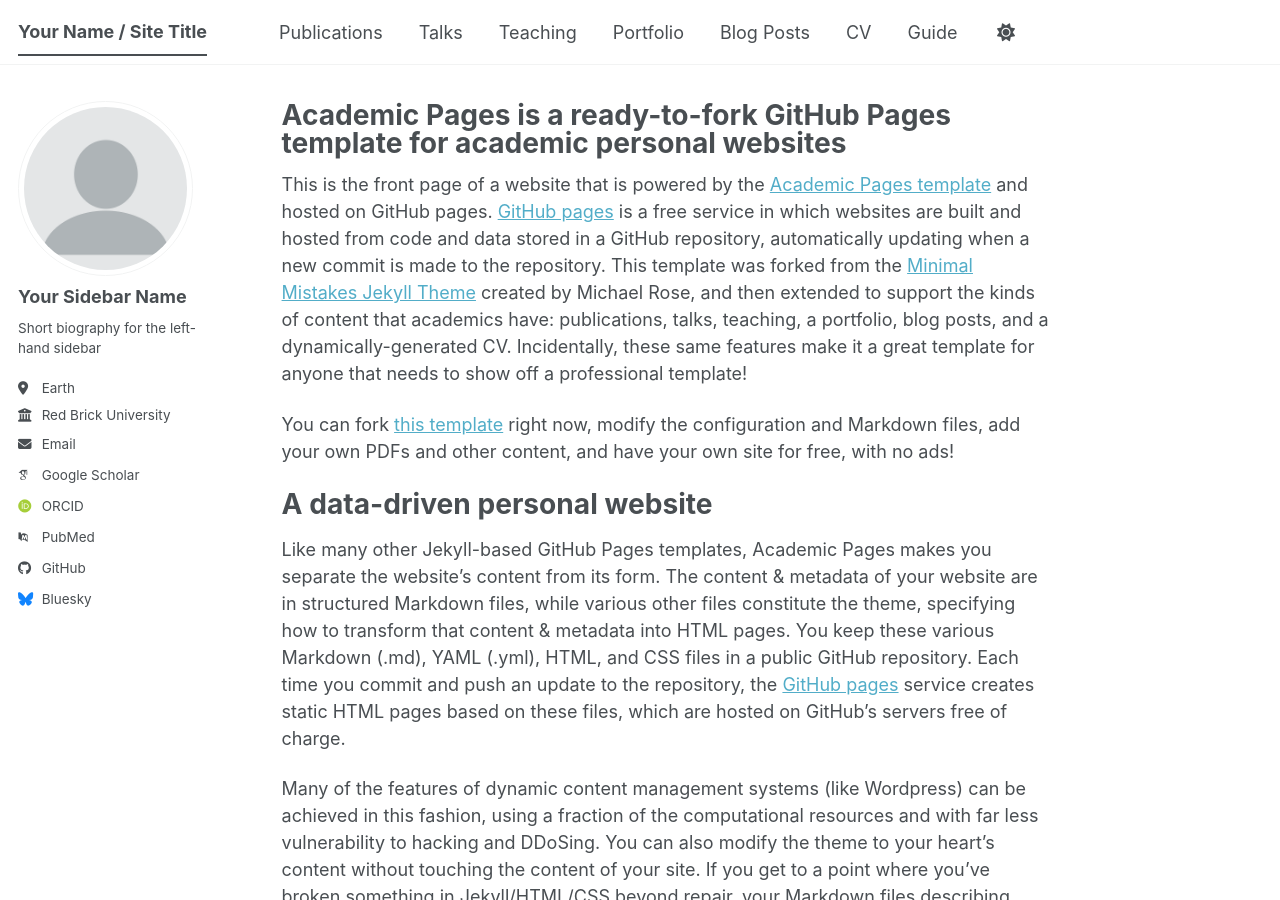
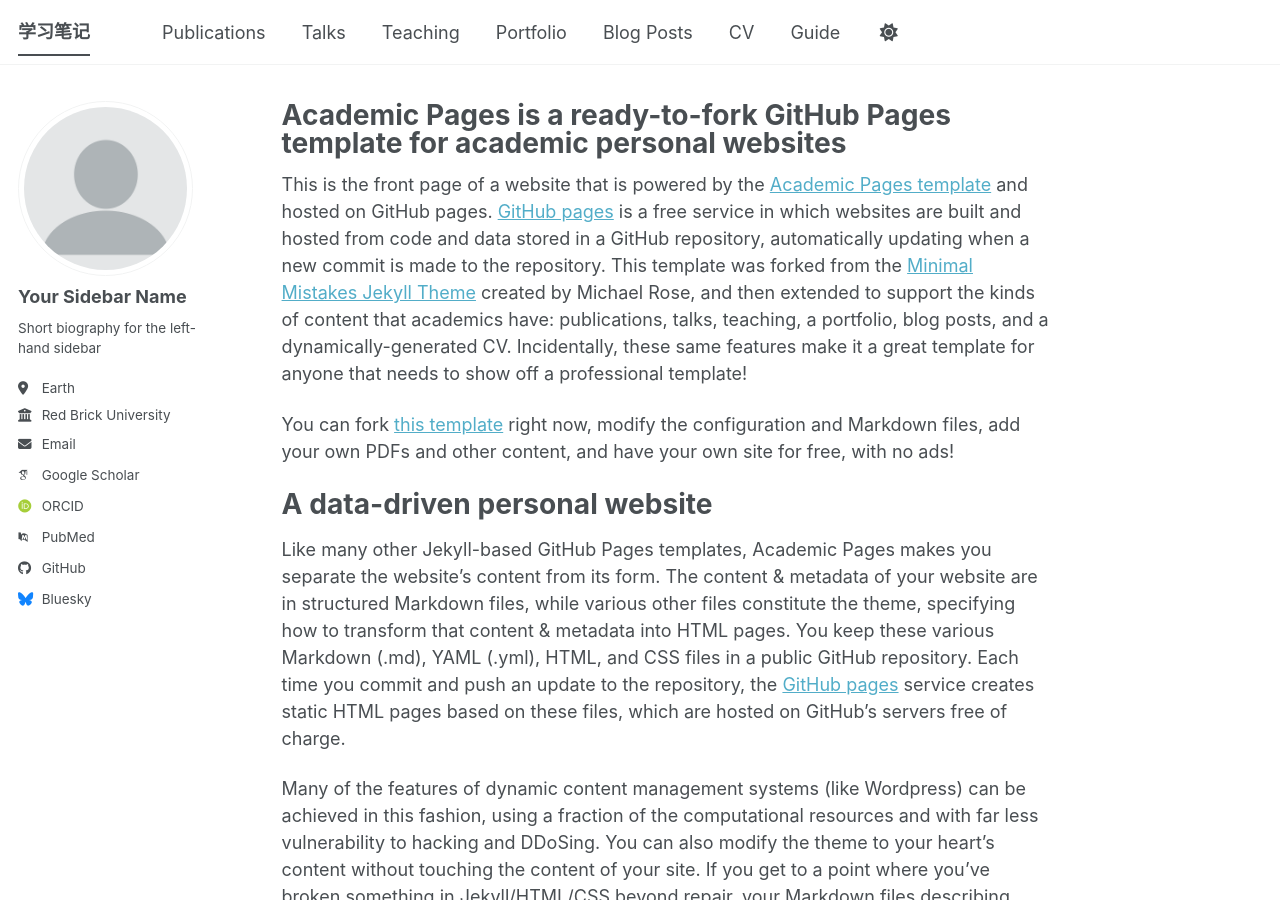
Before and after one commit to zhixiang-lin/zhixiang.github.io, a Jekyll site: the page built from _pages/about.md, in a window 1280 px wide and 900 px high. Built offline with Jekyll 4.4.1, drawn with Linux system fonts in a browser that asks for light colours; some web fonts are replaced; a script bundle is joined from its source files by our own code; library files that are not in the unit come from our copies.

Commit message:
Update _config.yml

```diff
--- a/_config.yml
+++ b/_config.yml
@@ -9,7 +9,7 @@
 # Basic Site Settings
 locale                   : "en-US"
 site_theme               : "default" # The available themes options are "default", "air", "sunrise", "mint", "dirt" and "contrast"
-title                    : "Your Name / Site Title"
+title                    : "学习笔记"
 title_separator          : "-"
 name                     : &name "Your Name"
 description              : &description "Your Name's academic portfolio"   # Update this with a general description of your site, this is the default if not overridden by a page
```
